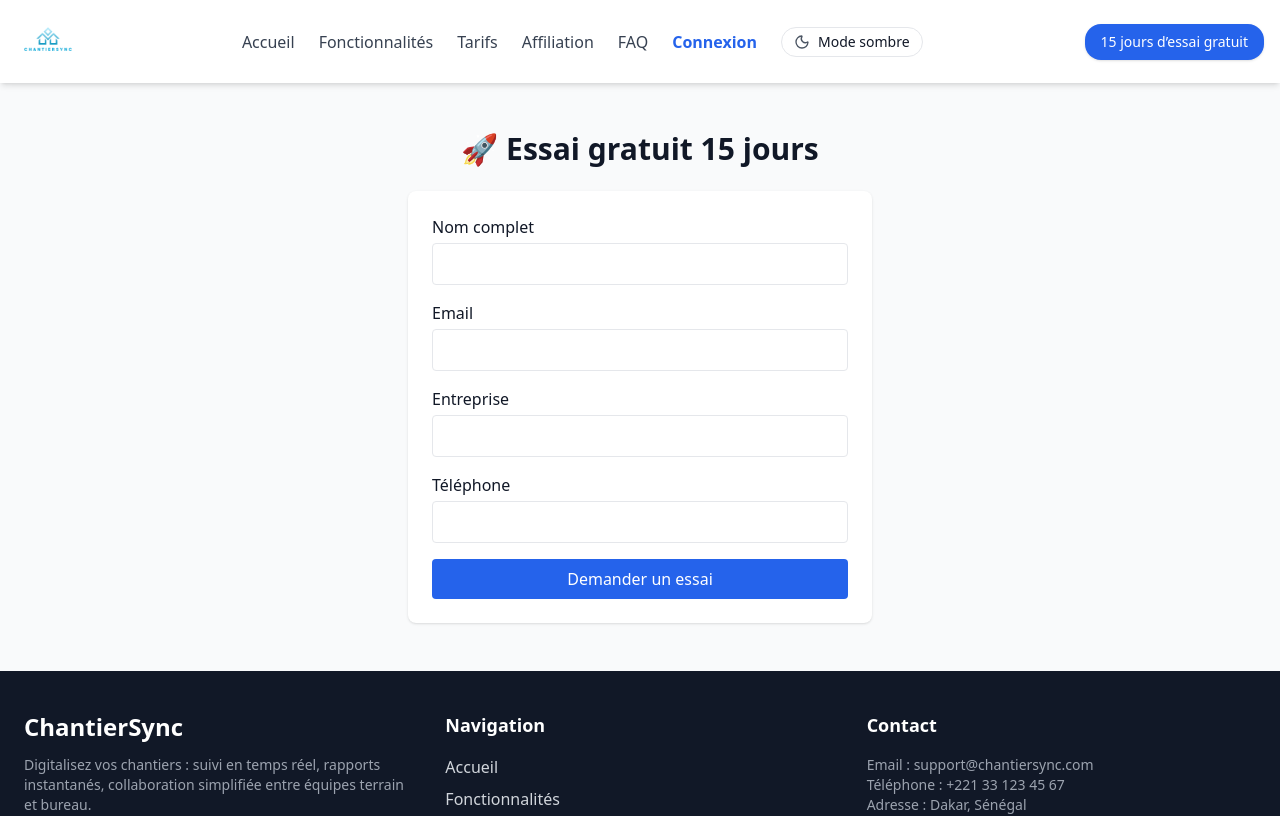
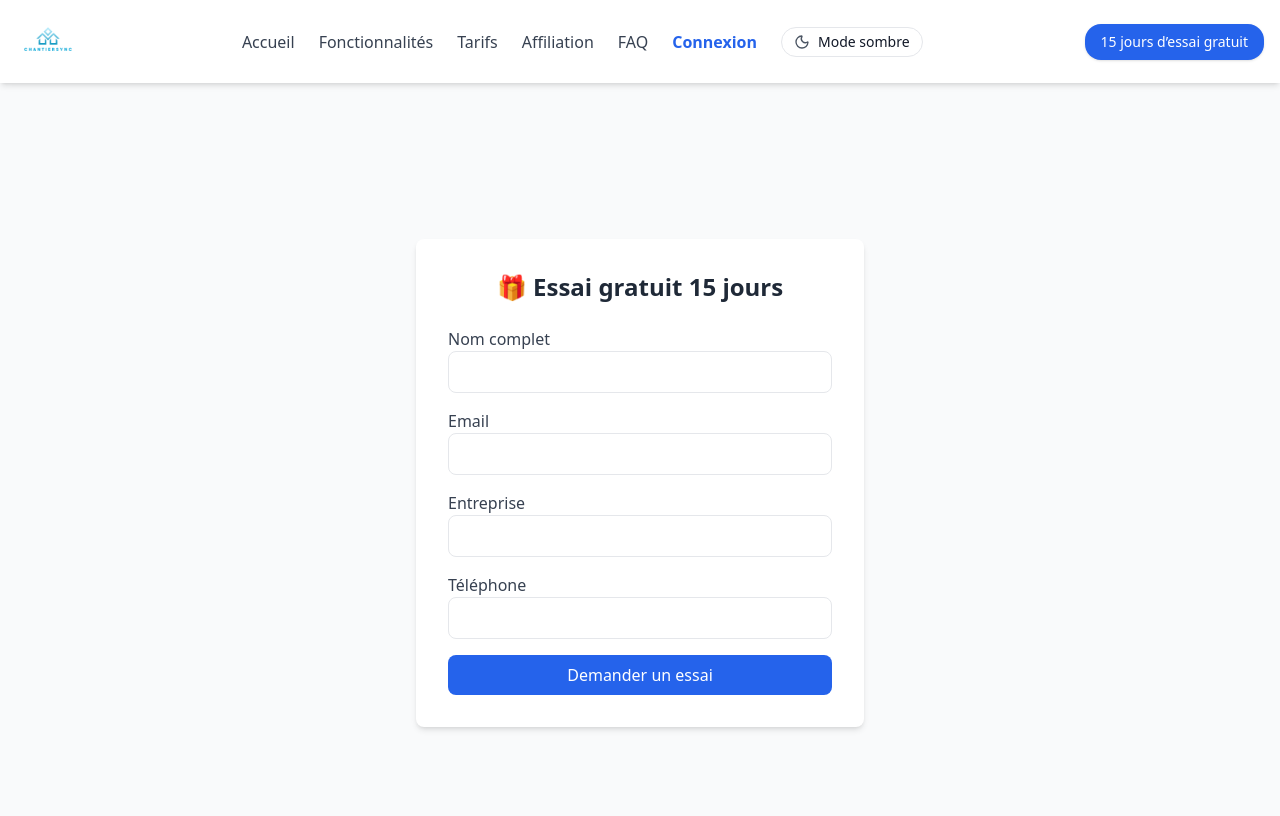
Before and after one commit to hdesumo/chantiersync-portal, a Next.js app: page /essai in a window 1280 px wide. Shown: the top 816 px of the page. Built offline with nearby package versions, Linux system fonts and the light colour scheme.

Commit message:
Feat: amélioration inscription essai gratuit (redirection confirmation + UI dédiée)

```diff
--- a/app/confirmation/page.tsx
+++ b/app/confirmation/page.tsx
@@ -1,29 +1,42 @@
 "use client";
 
+import { useEffect } from "react";
 import Link from "next/link";
-import { CheckCircle } from "lucide-react";
+import { useRouter } from "next/navigation";
 
 export default function ConfirmationPage() {
+  const router = useRouter();
+
+  useEffect(() => {
+    const timer = setTimeout(() => {
+      router.push("/");
+    }, 5000); // redirection après 5 secondes
+
+    return () => clearTimeout(timer);
+  }, [router]);
+
   return (
-    <div className="min-h-screen flex items-center justify-center bg-gray-50 dark:bg-gray-900 px-4">
-      <div className="bg-white dark:bg-gray-800 shadow-lg rounded-2xl p-8 max-w-lg w-full text-center">
-        <CheckCircle className="mx-auto text-green-500 w-16 h-16 mb-4" />
+    <div className="flex flex-col items-center justify-center min-h-screen bg-gray-50 dark:bg-gray-900 px-4">
+      <div className="bg-white dark:bg-gray-800 shadow-md rounded-lg p-8 max-w-md text-center">
+        <div className="text-5xl mb-4">✅</div>
 
-        <h1 className="text-2xl font-bold text-gray-800 dark:text-white mb-3">
-          ✅ Votre demande a bien été prise en compte !
+        <h1 className="text-2xl font-semibold text-green-600 dark:text-green-400 mb-2">
+          Votre demande a bien été prise en compte !
         </h1>
 
         <p className="text-gray-600 dark:text-gray-300 mb-6">
-          Merci pour votre inscription. Notre équipe va analyser votre demande
-          et vous contactera très prochainement pour finaliser la création de
-          votre espace sur <strong>ChantierSync</strong>.
+          Merci pour votre inscription. Vous serez recontacté rapidement.
+          <br />
+          <span className="text-sm text-gray-500 dark:text-gray-400">
+            Redirection automatique vers l’accueil dans 5 secondes...
+          </span>
         </p>
 
         <Link
           href="/"
-          className="inline-block bg-blue-600 hover:bg-blue-700 text-white font-semibold py-2 px-6 rounded-lg transition"
+          className="px-6 py-3 bg-blue-600 text-white rounded-lg hover:bg-blue-700 dark:bg-blue-500 dark:hover:bg-blue-600 transition"
         >
-          ⬅️ Retour à l’accueil
+          Retour à l’accueil
         </Link>
       </div>
     </div>
--- a/app/essai/page.tsx
+++ b/app/essai/page.tsx
@@ -1,52 +1,21 @@
 "use client";
 
 import { useState } from "react";
+import { useRouter } from "next/navigation";
 
 export default function EssaiPage() {
-  const [formData, setFormData] = useState({
-    nom: "",
-    email: "",
-    entreprise: "",
-    telephone: "",
-  });
-
+  const [fullName, setFullName] = useState("");
+  const [email, setEmail] = useState("");
+  const [company, setCompany] = useState("");
+  const [phone, setPhone] = useState("");
   const [loading, setLoading] = useState(false);
-  const [message, setMessage] = useState("");
-  const [errors, setErrors] = useState<{ [key: string]: string }>({});
-
-  const validate = () => {
-    const newErrors: { [key: string]: string } = {};
-
-    if (!formData.nom.trim()) {
-      newErrors.nom = "Le nom est requis.";
-    }
-    if (!formData.email.match(/^[^\s@]+@[^\s@]+\.[^\s@]+$/)) {
-      newErrors.email = "L'email n'est pas valide.";
-    }
-    if (!formData.entreprise.trim()) {
-      newErrors.entreprise = "Le nom de l'entreprise est requis.";
-    }
-    if (!formData.telephone.match(/^[0-9]{6,15}$/)) {
-      newErrors.telephone =
-        "Le téléphone doit contenir uniquement des chiffres (6 à 15).";
-    }
-
-    setErrors(newErrors);
-    return Object.keys(newErrors).length === 0;
-  };
-
-  const handleChange = (
-    e: React.ChangeEvent<HTMLInputElement>
-  ) => {
-    const { name, value } = e.target;
-    setFormData((prev) => ({ ...prev, [name]: value }));
-  };
+  const router = useRouter();
 
   const handleSubmit = async (e: React.FormEvent) => {
     e.preventDefault();
-    setMessage("");
 
-    if (!validate()) {
+    if (!fullName || !email || !company || !phone) {
+      alert("Tous les champs sont requis.");
       return;
     }
 
@@ -58,110 +27,81 @@
         {
           method: "POST",
           headers: { "Content-Type": "application/json" },
-          body: JSON.stringify(formData),
+          body: JSON.stringify({ fullName, email, company, phone }),
         }
       );
 
       if (res.ok) {
-        setMessage(
-          "✅ Votre demande a bien été prise en compte. Vous serez contacté rapidement."
-        );
-        setFormData({ nom: "", email: "", entreprise: "", telephone: "" });
-        setErrors({});
-      } else if (res.status === 409) {
-        setMessage("⚠️ Une demande existe déjà avec cet email.");
+        // ✅ redirection vers la page confirmation
+        router.push("/confirmation");
       } else {
-        setMessage("❌ Une erreur est survenue. Merci de réessayer.");
+        alert("Une erreur est survenue lors de l'envoi de la demande.");
       }
     } catch (error) {
-      console.error(error);
-      setMessage("❌ Impossible d’envoyer votre demande.");
+      console.error("Erreur lors de l'envoi :", error);
+      alert("Impossible d'envoyer la demande. Vérifiez votre connexion.");
     } finally {
       setLoading(false);
     }
   };
 
   return (
-    <div className="max-w-lg mx-auto py-12 px-6">
-      <h1 className="text-3xl font-bold mb-6 text-center">
-        🚀 Essai gratuit 15 jours
+    <div className="flex flex-col items-center justify-center min-h-screen bg-gray-50 dark:bg-gray-900 px-4">
+      <div className="bg-white dark:bg-gray-800 shadow-md rounded-lg p-8 max-w-md w-full">
+        <h1 className="text-2xl font-bold text-center mb-6 text-gray-800 dark:text-gray-200">
+          🎁 Essai gratuit 15 jours
         </h1>
-      <form
-        onSubmit={handleSubmit}
-        className="space-y-4 bg-white p-6 rounded-lg shadow"
-      >
+
+        <form onSubmit={handleSubmit} className="space-y-4">
           <div>
-          <label className="block mb-1 font-medium">Nom complet</label>
+            <label className="block text-gray-700 dark:text-gray-300">Nom complet</label>
             <input
               type="text"
-            name="nom"
-            value={formData.nom}
-            onChange={handleChange}
-            required
-            className="w-full border rounded px-3 py-2"
+              value={fullName}
+              onChange={(e) => setFullName(e.target.value)}
+              className="w-full px-3 py-2 border rounded-lg dark:bg-gray-700 dark:text-white"
             />
-          {errors.nom && (
-            <p className="text-red-600 text-sm">{errors.nom}</p>
-          )}
           </div>
 
           <div>
-          <label className="block mb-1 font-medium">Email</label>
+            <label className="block text-gray-700 dark:text-gray-300">Email</label>
             <input
               type="email"
-            name="email"
-            value={formData.email}
-            onChange={handleChange}
-            required
-            className="w-full border rounded px-3 py-2"
+              value={email}
+              onChange={(e) => setEmail(e.target.value)}
+              className="w-full px-3 py-2 border rounded-lg dark:bg-gray-700 dark:text-white"
             />
-          {errors.email && (
-            <p className="text-red-600 text-sm">{errors.email}</p>
-          )}
           </div>
 
           <div>
-          <label className="block mb-1 font-medium">Entreprise</label>
+            <label className="block text-gray-700 dark:text-gray-300">Entreprise</label>
             <input
               type="text"
-            name="entreprise"
-            value={formData.entreprise}
-            onChange={handleChange}
-            required
-            className="w-full border rounded px-3 py-2"
+              value={company}
+              onChange={(e) => setCompany(e.target.value)}
+              className="w-full px-3 py-2 border rounded-lg dark:bg-gray-700 dark:text-white"
             />
-          {errors.entreprise && (
-            <p className="text-red-600 text-sm">{errors.entreprise}</p>
-          )}
           </div>
 
           <div>
-          <label className="block mb-1 font-medium">Téléphone</label>
+            <label className="block text-gray-700 dark:text-gray-300">Téléphone</label>
             <input
-            type="tel"
-            name="telephone"
-            value={formData.telephone}
-            onChange={handleChange}
-            required
-            className="w-full border rounded px-3 py-2"
+              type="text"
+              value={phone}
+              onChange={(e) => setPhone(e.target.value)}
+              className="w-full px-3 py-2 border rounded-lg dark:bg-gray-700 dark:text-white"
             />
-          {errors.telephone && (
-            <p className="text-red-600 text-sm">{errors.telephone}</p>
-          )}
           </div>
 
           <button
             type="submit"
             disabled={loading}
-          className="w-full bg-blue-600 text-white py-2 rounded hover:bg-blue-700 disabled:opacity-50"
+            className="w-full px-4 py-2 bg-blue-600 text-white rounded-lg hover:bg-blue-700 disabled:opacity-50"
           >
             {loading ? "Envoi en cours..." : "Demander un essai"}
           </button>
         </form>
-
-      {message && (
-        <p className="mt-4 text-center text-sm text-gray-700">{message}</p>
-      )}
+      </div>
     </div>
   );
 }
```
Lines whose indentation alone changed are shown as unchanged.
